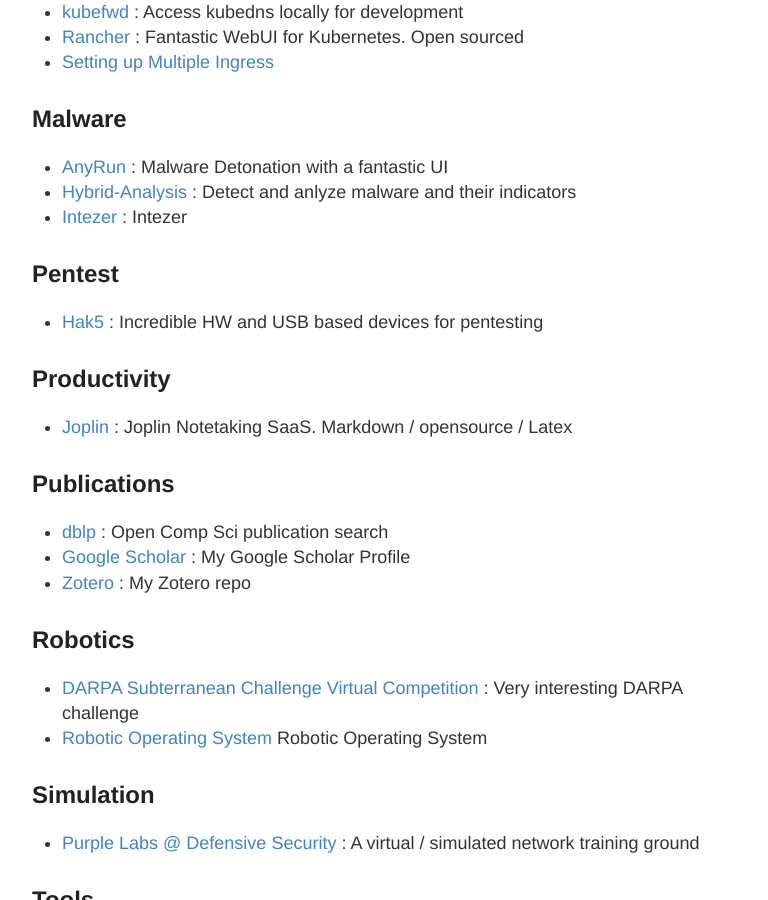
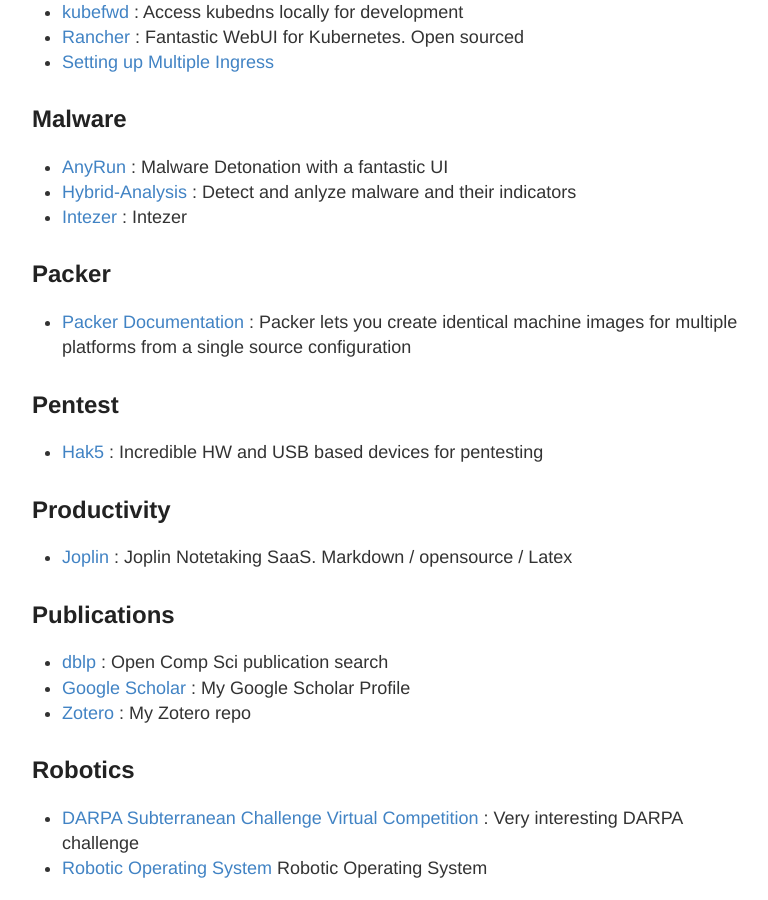
Before and after one commit to stevehenderson/stevehenderson.github.io, a Jekyll site: the page built from links.md, in a window 1280 px wide and 900 px high, scrolled down 2048 px. Shown: the whole window, without its empty margins (248-1016 px from the left). Built offline with Jekyll 4.4.1, drawn with Linux system fonts in a browser that asks for light colours.

Commit message:
Update links.md

```diff
--- a/links.md
+++ b/links.md
@@ -75,6 +75,9 @@
    * [Hybrid-Analysis](https://www.hybrid-analysis.com/) : Detect and anlyze malware and their indicators
    * [Intezer](https://www.intezer.com/) : Intezer
 
+## Packer
+   * [Packer Documentation](https://developer.hashicorp.com/packer/docs) : Packer lets you create identical machine images for multiple platforms from a single source configuration
+
 ## Pentest
    * [Hak5](https://shop.hak5.org/) : Incredible HW and USB based devices for pentesting
 
```
